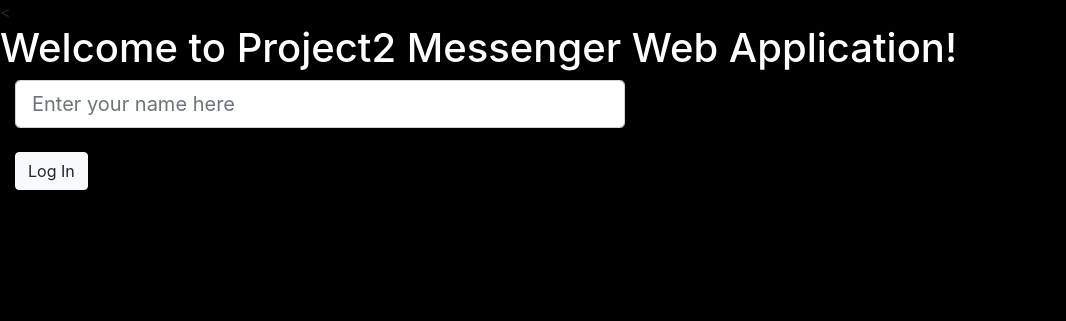
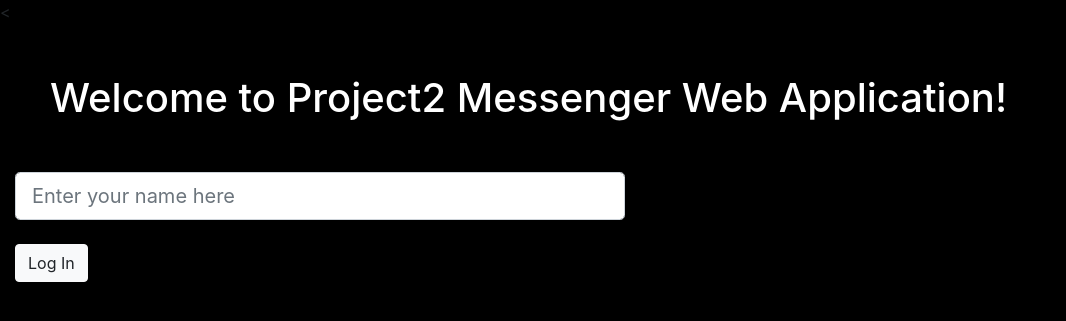
Before and after one commit to adriasala12/HarvardX-CS50-project2, a Flask app: page / in a window 1280 px wide. Shown: the top 321 px of the page, without its empty margins (0-1066 px from the left). Run offline with Flask 2, Linux system fonts and the light colour scheme; some libraries are stand-ins or nearby versions.

Commit message:
Added styling.css file

```diff
--- /dev/null
+++ b/static/css/styling.css
@@ -0,0 +1,9 @@
+input {
+    padding: 50px;
+    justify-content: center;
+}
+
+h1 {
+    color: blue;
+    margin: 50px;
+}
--- a/templates/index.html
+++ b/templates/index.html
@@ -7,6 +7,7 @@
             href="https://stackpath.bootstrapcdn.com/bootstrap/4.5.0/css/bootstrap.min.css"
             integrity="sha384-9aIt2nRpC12Uk9gS9baDl411NQApFmC26EwAOH8WgZl5MYYxFfc+NcPb1dKGj7Sk"
             crossorigin="anonymous">
+        <link rel="stylesheet" href="{{ url_for('static', filename='css/styling.css') }}">
     </head>
     <body style="background-color:#000000">
         <h1 class="text-white">Welcome to Project2 Messenger Web Application!</h1>
```
